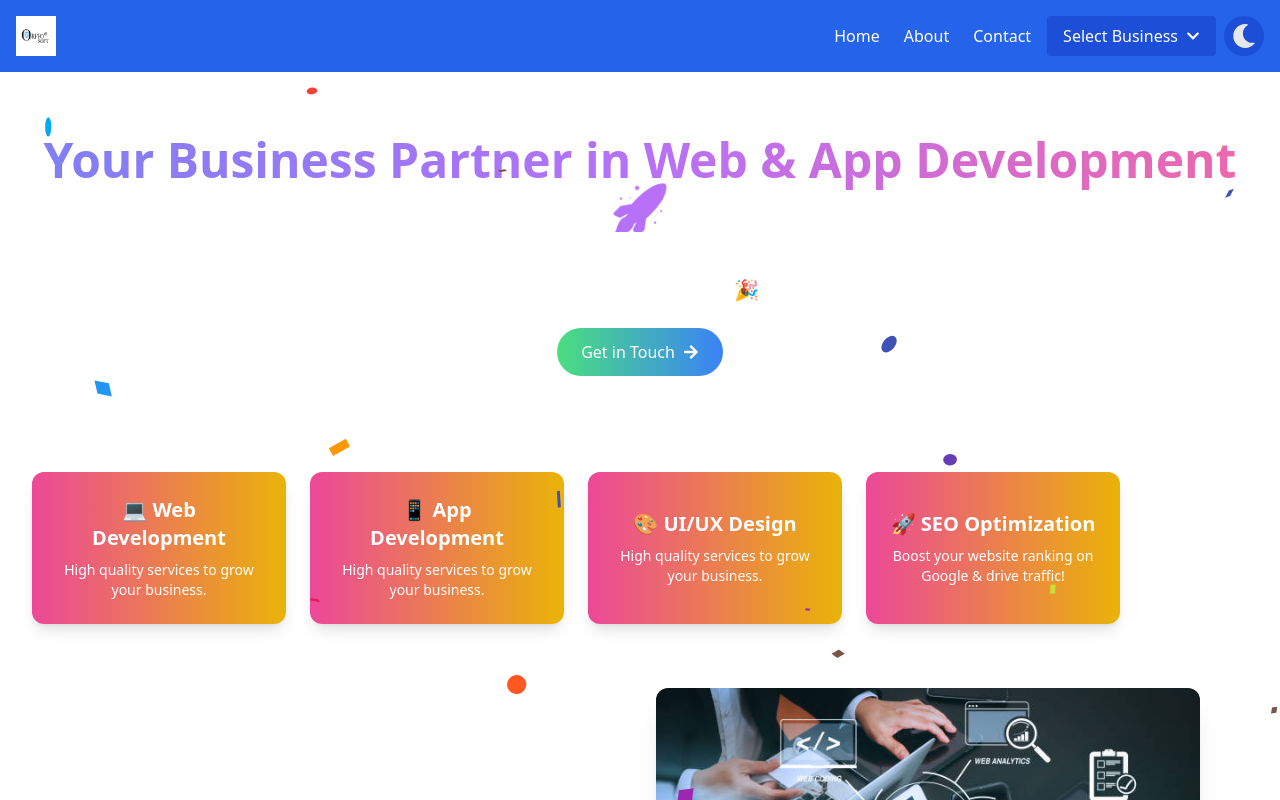
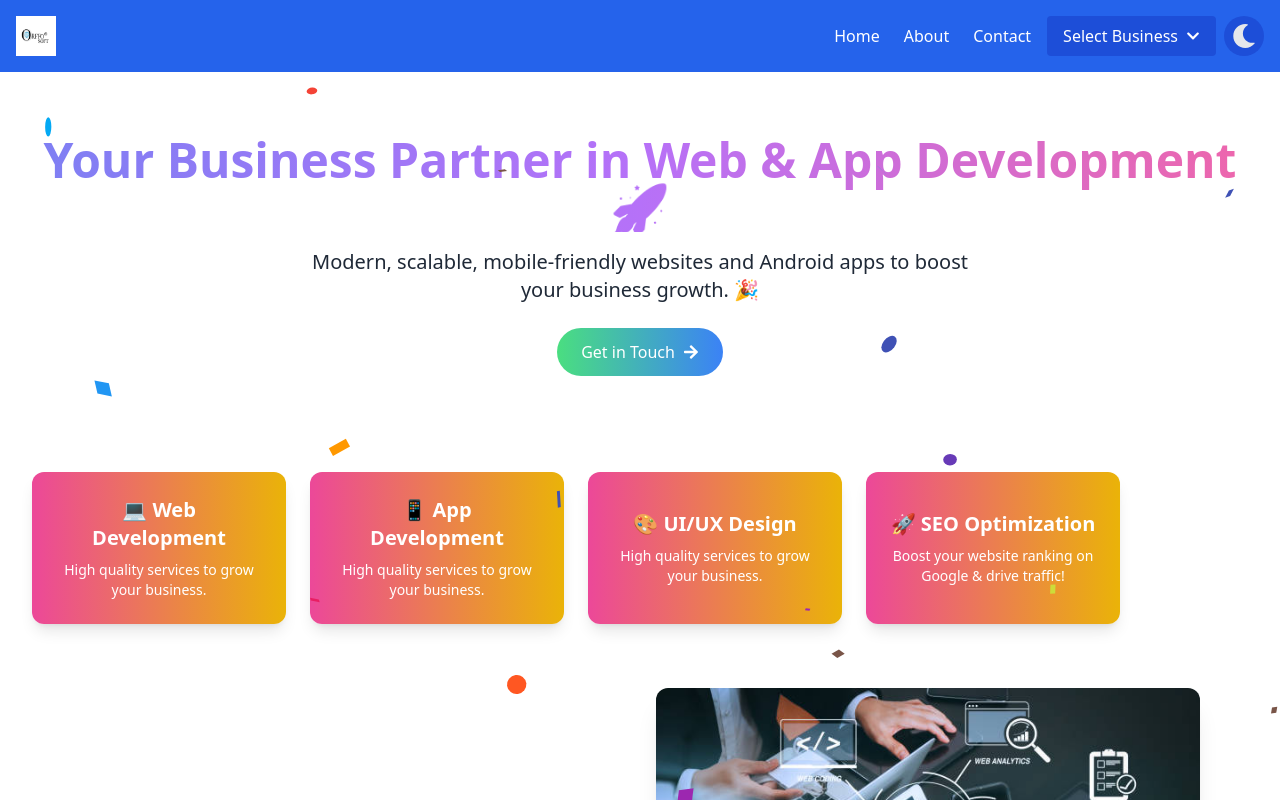
Before and after one commit to jitu335/Nextjs-Shopkeepers, a Next.js app: page / in a window 1280 px wide. Shown: the top 800 px of the page. Built offline with nearby package versions, Linux system fonts and the light colour scheme.

Commit message:
17-06-2025 commit.1

```diff
--- a/pages/components/Navbar.js
+++ b/pages/components/Navbar.js
@@ -138,10 +138,11 @@ function Navbar() {
         <h1 className="text-4xl sm:text-5xl font-extrabold bg-gradient-to-r from-indigo-500 via-purple-500 to-pink-500 bg-clip-text text-transparent animate-pulse">
           Your Business Partner in Web & App Development 🚀
         </h1>
-        <p className="mt-4 text-lg sm:text-xl max-w-2xl mx-auto text-white">
+        <p className="mt-4 text-lg sm:text-xl max-w-2xl mx-auto text-gray-800 dark:text-white">
           Modern, scalable, mobile-friendly websites and Android apps to boost
           your business growth. 🎉
         </p>
+
         <Link
           href="/contactus"
           className="inline-flex items-center mt-6 px-6 py-3 bg-gradient-to-r from-green-400 to-blue-500 text-white rounded-full hover:scale-105 transition transform"
```
